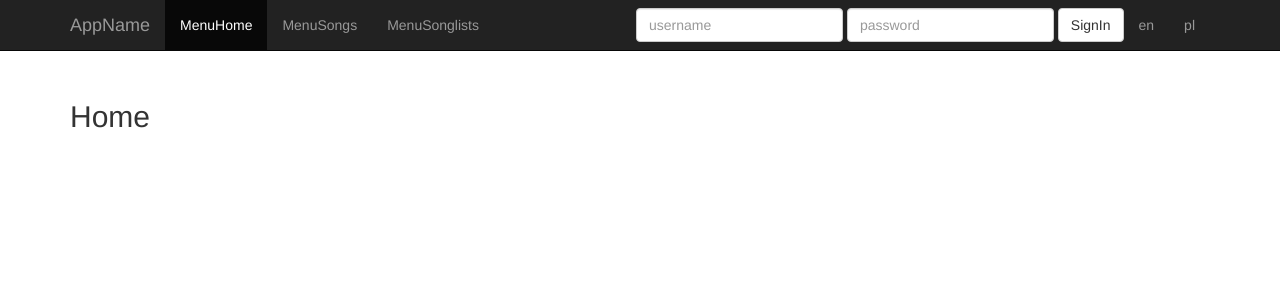
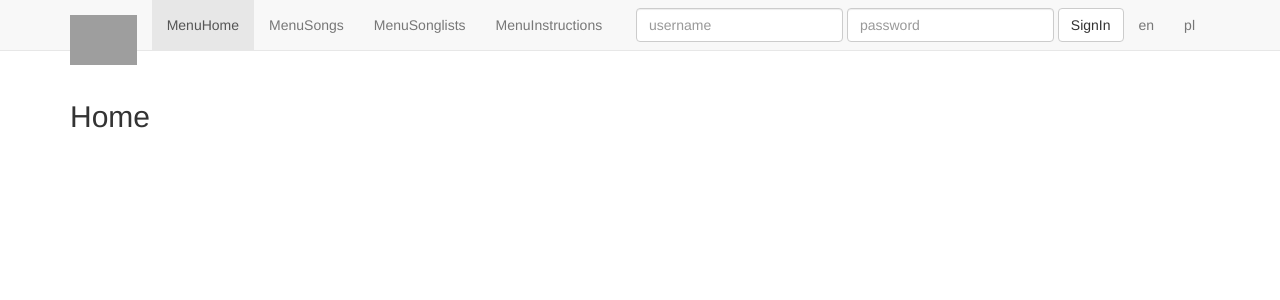
Before and after one commit to pathes/songbook, a Django app: template app/songbook/templates/songbook/main.html in a window 1280 px wide. Shown: the top 300 px of the page. Run offline with Django 3.2, Linux system fonts and the light colour scheme; the template is opened without the code that fills it, so the values that code supplies are empty; parts of the project's set-up code (start-up, migrations or seed data) failed here and were passed over; some libraries are stand-ins or nearby versions; grey boxes are pictures that could not be loaded.

Commit message:
Production batch changes #1

```diff
--- a/app/songbook/static/songbook/css/main.css
+++ b/app/songbook/static/songbook/css/main.css
@@ -1,5 +1,6 @@
 body {
     padding-top: 80px;
+
 }
 .popover-login {
     display: block;
--- a/app/songbook/static/songbook/html/home.html
+++ b/app/songbook/static/songbook/html/home.html
@@ -3,7 +3,8 @@
     <div class="panel-heading">
         [[ article.title ]]
     </div>
-    <div class="panel-body">
+    <div class="panel-primary">
         [[ article.content ]]
     </div>
+
 </div>
--- /dev/null
+++ b/app/songbook/static/songbook/html/instructions.html
@@ -0,0 +1 @@
+<h2>[[ 'home' | translate | sbUpperFirst ]]</h2>
--- a/app/songbook/static/songbook/js/utils.js
+++ b/app/songbook/static/songbook/js/utils.js
@@ -38,7 +38,16 @@
                 templateUrl: '/static/songbook/html/songlist.html',
                 controller: 'sbSonglistController',
                 inMenu: false
+            },
+
+	   {
+		caption: 'menuInstructions',
+                url: '/instructions',
+                templateUrl: '/static/songbook/html/instructions.html',
+                controller: 'sbInstructionsController',
+                inMenu: true
             }
+
         ])
 
         .constant('sbAccountsUrl', [
@@ -66,6 +75,7 @@
                 menuSong: 'song',
                 menuSonglists: 'song lists',
                 menuSonglist: 'song list',
+		menuInstructions: 'instructions',
                 home: 'home',
                 song: 'song',
                 songs: 'songs',
@@ -80,10 +90,14 @@
                 save: 'save',
                 saved: 'saved',
                 create: 'create',
-                generatePDF: 'generate PDF'
+                generatePDF: 'generate PDF' ,
+		welcomeTitle: 'Welcome',
+		welcome: 'Here will be cool welcome text',
+		updates: 'Updates:',
+		instructions: 'Instructions on typping songs'
             },
             pl: {
-                appName: 'śpiewnik',
+                appName: 'Śpiewnik',
                 signIn: 'zaloguj',
                 signOut: 'wyloguj',
                 loggedAs: 'zalogowano jako',
@@ -92,6 +106,7 @@
                 menuSong: 'piosenka',
                 menuSonglists: 'listy piosenek',
                 menuSonglist: 'lista piosenek',
+		menuInstructions: 'instrukcje',
                 home: 'strona główna',
                 song: 'piosenka',
                 songs: 'piosenki',
@@ -106,7 +121,12 @@
                 save: 'zapisz',
                 saved: 'zapisano',
                 create: 'utwórz',
-                generatePDF: 'generuj PDF'
+                generatePDF: 'generuj PDF' ,
+		welcomeTitle: 'Witajcie',
+		welcome: 'Tutuaj będzie ziomalskie powitanie',
+		updates: 'Wiadomości:',
+		instructions: 'Instrukcje wpisywania piosenki'
+
             }
         })
 
--- a/app/songbook/templates/songbook/main.html
+++ b/app/songbook/templates/songbook/main.html
@@ -24,10 +24,10 @@
         <title ng-bind="'appName' | translate | sbUpperFirst">songbook</title>
     </head>
     <body>
-        <div class="navbar navbar-inverse navbar-fixed-top" role="navigation">
+        <div class="navbar navbar-default navbar-fixed-top" role="navigation">
             <div class="container">
                 <div class="navbar-header">
-                    <a class="navbar-brand" href="/">[[ 'appName' | translate | sbUpperFirst ]]</a>
+                    <a class="navbar-brand" href="/"> <img src="http://www.iconeasy.com/icon/png/Media/Stringed%20Instruments/Guitar.png" height=50px> </a>
                 </div>
                 <ul class="nav navbar-nav">
                     <li ng-repeat="menuItem in menuItems" ng-class="menuItemActive(menuItem)">
--- a/app/wsgi.py
+++ b/app/wsgi.py
@@ -8,7 +8,7 @@
 """
 
 import os
-os.environ.setdefault("DJANGO_SETTINGS_MODULE", "songbook.settings")
+os.environ.setdefault("DJANGO_SETTINGS_MODULE", "app.settings")
 
 from django.core.wsgi import get_wsgi_application
 application = get_wsgi_application()
```
Also changed, not shown: app/songbook/static/songbook/html/song.html (+7 -0 lines), app/songbook/tasks.py (+9 -1 lines), 1 other file.
